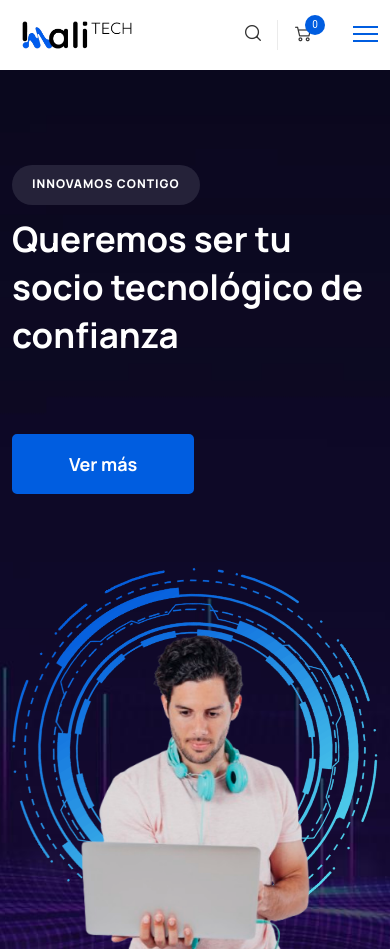
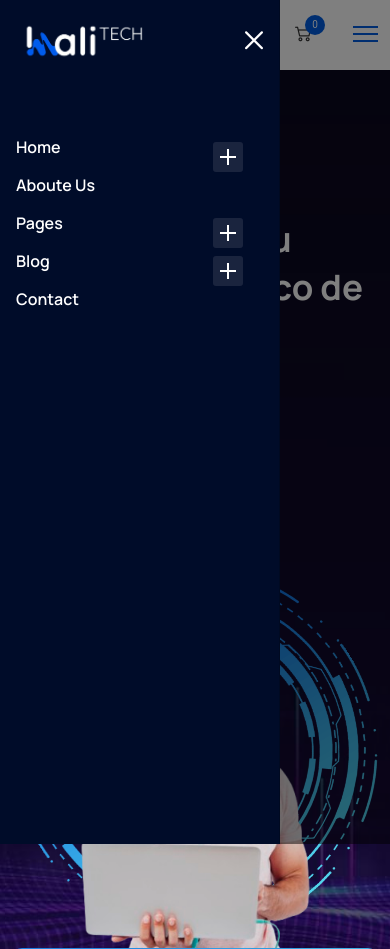
Before and after one commit to D4v13B/IMALICTECH, a PHP site: page / in a window 390 px wide, after a click that opens the changed part. Shown: the top 949 px of the page. Run offline with PHP 8.4, Linux system fonts and the light colour scheme; some web fonts are replaced.

Commit message:
fix hero and navbar

```diff
--- a/components/hero.php
+++ b/components/hero.php
@@ -30,3 +30,51 @@
    </div>
 </div>
 <!-- Hero End -->
+
+<!-- Features Start -->
+<div class="section features-section-5">
+   <div class="container">
+      <div class="features-wrap-5">
+         <div class="row">
+            <div class="col-lg-4 col-md-4">
+               <!-- Features Item Start -->
+               <div class="features-item" style="background-image: url(assets/images/bg/features-4-bg.jpg);">
+                  <div class="features-icon">
+                     <img src="assets/images/features-9.png" alt="">
+                  </div>
+                  <div class="features-text">
+                     <h3 class="title">Faster and trusted grow solutions</h3>
+                  </div>
+               </div>
+               <!-- Features Item End -->
+            </div>
+            <div class="col-lg-4 col-md-4">
+               <!-- Features Item Start -->
+               <div class="features-item" style="background-image: url(assets/images/bg/features-4-bg.jpg);">
+                  <div class="features-icon">
+                     <img src="assets/images/features-10.png" alt="">
+                  </div>
+                  <div class="features-text">
+                     <h3 class="title">Strategy buildup for web software</h3>
+                  </div>
+               </div>
+               <!-- Features Item End -->
+            </div>
+            <div class="col-lg-4 col-md-4">
+               <!-- Features Item Start -->
+               <div class="features-item" style="background-image: url(assets/images/bg/features-4-bg.jpg);">
+                  <div class="features-icon">
+                     <img src="assets/images/features-11.png" alt="">
+                  </div>
+                  <div class="features-text">
+                     <h3 class="title">Innovative core with possibilities.</h3>
+                  </div>
+               </div>
+               <!-- Features Item End -->
+            </div>
+         </div>
+      </div>
+   </div>
+
+</div>
+<!-- Features End -->
--- a/components/navbar.php
+++ b/components/navbar.php
@@ -166,3 +166,61 @@
    </div>
 </div>
 <!-- Header End -->
+
+<!-- Offcanvas Start-->
+<div class="offcanvas offcanvas-start" id="offcanvasExample">
+   <div class="offcanvas-header">
+      <!-- Offcanvas Logo Start -->
+      <div class="offcanvas-logo">
+         <a href="index.html"><img src="assets/images/logo-white.png" alt=""></a>
+      </div>
+      <!-- Offcanvas Logo End -->
+      <button type="button" class="close-btn" data-bs-dismiss="offcanvas"><i class="flaticon-close"></i></button>
+   </div>
+
+   <!-- Offcanvas Body Start -->
+   <div class="offcanvas-body">
+      <div class="offcanvas-menu">
+         <ul class="main-menu">
+            <li class="active-menu">
+               <a href="index.html">Home</a>
+               <ul class="sub-menu">
+                  <li><a href="index.html">Main Home</a></li>
+                  <li><a href="index-2.html">IT Company</a></li>
+                  <li><a href="index-3.html">IT Agency</a></li>
+                  <li class="active"><a href="index-4.html">IT Consulting</a></li>
+                  <li><a href="index-5.html">IT Services</a></li>
+                  <li><a href="index-6.html">AI Technology</a></li>
+                  <li><a href="index-7.html">Software Company</a></li>
+                  <li><a href="index-8.html">Home Startup</a></li>
+                  <li><a href="index-9.html">Data Science</a></li>
+                  <li><a href="index-10.html">Home Cyber</a></li>
+               </ul>
+            </li>
+            <li>
+               <a href="about.html">Aboute Us</a>
+            </li>
+            <li><a href="#">Pages</a>
+               <ul class="sub-menu">
+                  <li><a href="team.html">Our Team</a></li>
+                  <li><a href="service.html">Service</a></li>
+                  <li><a href="why-choose.html">Why Choose Us</a></li>
+                  <li><a href="testimonial.html">Testimonial</a></li>
+                  <li><a href="pricing.html">Pricing</a></li>
+                  <li><a href="login-register.html">Login & Register</a></li>
+               </ul>
+            </li>
+            <li><a href="#">Blog</a>
+               <ul class="sub-menu">
+                  <li><a href="blog.html">Blog Grid</a></li>
+                  <li><a href="blog-standard.html">Latest News</a></li>
+                  <li><a href="blog-details.html">Blog Details</a></li>
+               </ul>
+            </li>
+            <li><a href="contact.html">Contact</a></li>
+         </ul>
+      </div>
+   </div>
+   <!-- Offcanvas Body End -->
+</div>
+<!-- Offcanvas End -->
```
